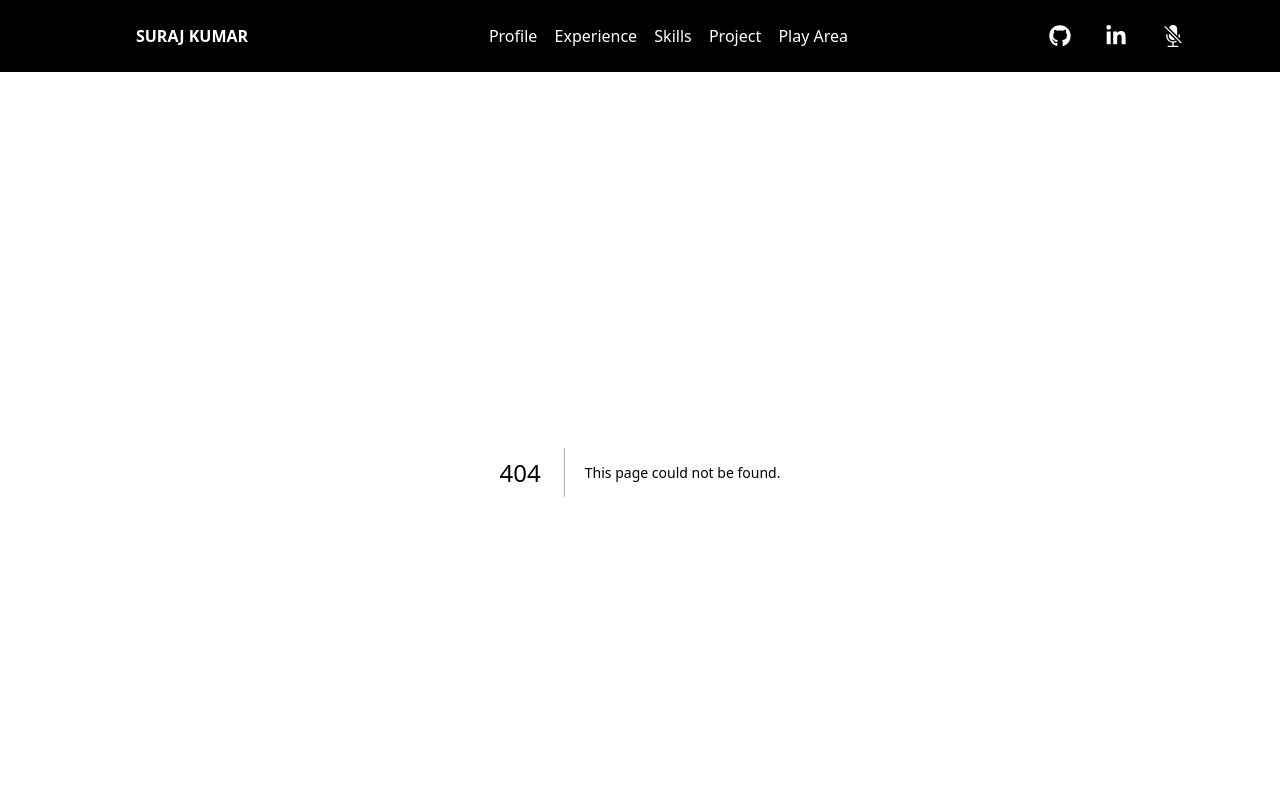
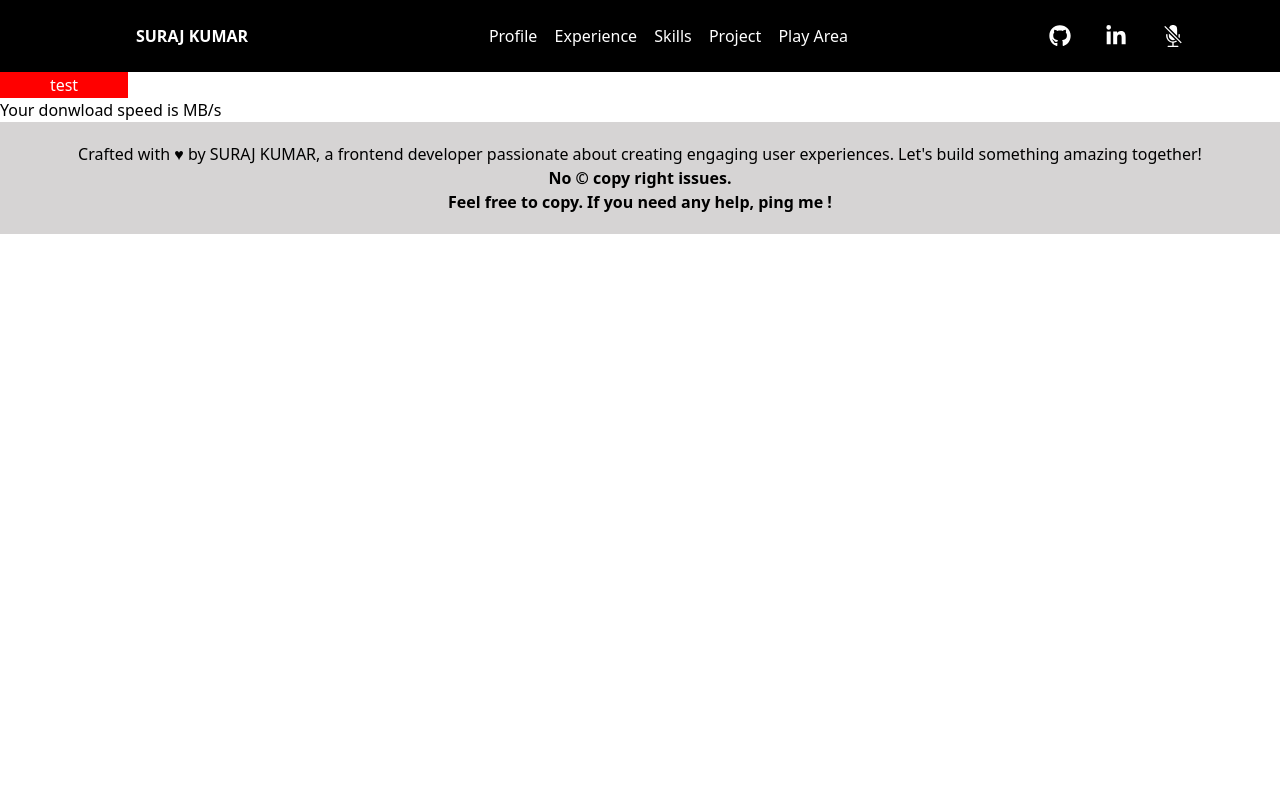
Before and after one commit to Surajkumar0708/Portfolio, a Next.js app: page /playarea/checkInternetSpeed in a window 1280 px wide. Before the commit this address had no page. Shown: the top 800 px of the page. Built offline with nearby package versions, Linux system fonts and the light colour scheme.

Commit message:
Restricted voice support for IOS, updated footer, dynamic experience

```diff
--- /dev/null
+++ b/src/app/playarea/checkInternetSpeed/page.tsx
@@ -0,0 +1,36 @@
+"use client";
+import "regenerator-runtime/runtime";
+import React from "react";
+import { Container, TestBtn } from "./styledComponent";
+const filePath =
+  "https://e.rpp-noticias.io/xlarge/2024/05/04/175617_1576945.webp";
+const fileSizeInBytes = 1048576;
+
+const InternetSpeedTest = () => {
+  const [downloadSpeed, setDownloadSpeed] = React.useState<string | number>();
+  const [uploadSpeed, setUploadSpeed] = React.useState();
+  const checkSpeed = async () => {
+    const startTime = new Date().getTime();
+    try {
+      const res = await fetch(filePath);
+      const endTime = new Date().getTime();
+      const blob = await res.blob();
+      const duration = (endTime - startTime) / 1000;
+      const bitsLoaded = fileSizeInBytes * 8;
+      const speedBps = bitsLoaded / duration;
+      const speedKbps = speedBps / 1024;
+      const speedMbps = speedKbps / 1024;
+      setDownloadSpeed(speedMbps.toFixed(2));
+    } catch (e) {
+      console.log(e);
+    }
+  };
+  return (
+    <Container>
+      <TestBtn onClick={checkSpeed}>test</TestBtn>
+      <h2>Your donwload speed is {downloadSpeed} MB/s</h2>
+    </Container>
+  );
+};
+
+export default InternetSpeedTest;
--- /dev/null
+++ b/src/app/playarea/checkInternetSpeed/styledComponent.ts
@@ -0,0 +1,13 @@
+import styled from "styled-components";
+
+export const Container = styled.div``;
+export const TestBtn = styled.button`
+  background-color: red;
+  border: 1px solid red;
+  color: white;
+  width: 10%;
+
+  //   &:hover {
+  //     background-color: yellow;
+  //   }
+`;
--- a/src/components/footer/footer.tsx
+++ b/src/components/footer/footer.tsx
@@ -4,6 +4,7 @@ import React from "react";
 
 import "./footerStyle.css";
 import { useSelector } from "react-redux";
+import Strings from "../../strings.json";
 
 const Footer: React.FC = () => {
   const { footerColor, footerTextColor } = useSelector(
@@ -19,6 +20,8 @@ const Footer: React.FC = () => {
         about creating engaging user experiences. Let&apos;s build something
         amazing together!
       </p>
+      <p className="bold">No &copy; copy right issues.</p>
+      <p className="bold">{Strings.footerDes2}</p>
     </footer>
   );
 };
--- a/src/components/footer/footerStyle.css
+++ b/src/components/footer/footerStyle.css
@@ -1,17 +1,16 @@
 .footer {
   width: 100%;
   display: flex;
+  flex-direction: column;
   justify-content: space-evenly;
   align-items: center;
   min-height: 10vh;
   background-color: rgb(214, 212, 212);
+  padding: 20px 0;
 }
 
-.right_footer > ul {
-  display: flex;
-  justify-content: space-between;
-  align-items: center;
-  width: 140%;
+.bold {
+  font-weight: bolder;
 }
 
 /* for mobile */
--- /dev/null
+++ b/src/components/helpers/common.ts
@@ -0,0 +1,14 @@
+export const getExpYearsAndMonths = () => {
+  const startDate: any = new Date(2021, 6, 7);
+  const currentDate: any = new Date();
+  const differenceInTime: number = currentDate - startDate;
+  const differenceInDays = Math.floor(differenceInTime / (1000 * 60 * 60 * 24));
+  const differenceInMonths = differenceInDays / 30.44;
+  const years = Math.floor(differenceInMonths / 12);
+  const months = Math.floor(differenceInMonths % 12);
+  if (months === 0) {
+    return { years };
+  } else {
+    return { months, years };
+  }
+};
--- a/src/components/helpers/devices.ts
+++ b/src/components/helpers/devices.ts
@@ -1,3 +1,8 @@
 export const isMobile = (width: number) => {
   return width < 768;
 };
+
+export const isIOS = () => {
+  const userAgent = navigator.userAgent || navigator.vendor;
+  return /iPad|iPhone|iPod/.test(userAgent);
+};
--- a/src/components/main/professional-details/left-section/about-desc/about-desc.tsx
+++ b/src/components/main/professional-details/left-section/about-desc/about-desc.tsx
@@ -1,6 +1,6 @@
 import React from "react";
 import String from "../../../../../strings.json";
-import { Typography, Box, Button } from "@mui/material";
+import { Typography, Box } from "@mui/material";
 
 import "./aboutdesc.css";
 import { useDispatch, useSelector } from "react-redux";
@@ -8,6 +8,7 @@ import { videoActions } from "@/components/store/slices/videoSlice/videoSlice";
 import { sweetAlertPopup } from "@/components/websiteTour/driver";
 import { useRouter } from "next/navigation";
 import Swal from "sweetalert2";
+import { getExpYearsAndMonths } from "@/components/helpers/common";
 
 const AboutDesc: React.FC = () => {
   const dispatch = useDispatch();
@@ -16,6 +17,7 @@ const AboutDesc: React.FC = () => {
   const { bodyTextColor } = useSelector(
     (state: any) => state.custSlice.formValues
   );
+  const experience = getExpYearsAndMonths();
 
   React.useEffect(() => {
     if (window.innerWidth < 600) {
@@ -47,11 +49,13 @@ const AboutDesc: React.FC = () => {
   return (
     <Box className="about_cont">
       <Typography style={{ color: bodyTextColor }} className="about_text">
-        {String.aboutDesc}
+        {`${String.aboutDesc1} ${experience?.years}${
+          experience?.months ? "." : ""
+        }${experience?.months || ""} ${String.aboutDesc2} `}
       </Typography>
       {
         <button
-          // disabled={isMobileView}
+          disabled={isMobileView}
           onClick={tourStart}
           className={btnClass}
         >
--- a/src/components/main/voice-support-popup/voice-support-popup.tsx
+++ b/src/components/main/voice-support-popup/voice-support-popup.tsx
@@ -8,11 +8,13 @@ import SpeechRecognition, {
 } from "react-speech-recognition";
 import { useDispatch } from "react-redux";
 import { profileActions } from "@/components/store/slices/profileSlice/profileSlice";
+import { isIOS } from "@/components/helpers/devices";
 interface Props {
   open: boolean;
 }
 const VoicePopup = () => {
   const dispatch = useDispatch();
+  const isIOSDevices = isIOS();
 
   const closeVoicePopup = () => {
     dispatch(profileActions.setVoicePopupVisible(false));
@@ -24,10 +26,14 @@ const VoicePopup = () => {
   return (
     <React.Fragment>
       <Overlay close={closeVoicePopup} />
+
       <div className="voice_popup">
         <div className="mic_icon">
           <FaMicrophone />
         </div>
+        {isIOSDevices ? (
+          <b>This feature is not supported in IOS devices</b>
+        ) : (
           <div className="voice_cmds">
             <div className="limitations">
               <span>Note: This feature has some limitation </span>
@@ -49,10 +55,13 @@ const VoicePopup = () => {
               both in your phrase same for <strong>CLOSE</strong>
             </p>
           </div>
+        )}
         <div className="voice_btns">
+          {!isIOSDevices && (
             <button className="btn" onClick={startMic}>
               Start
             </button>
+          )}
           <button className="btn" onClick={closeVoicePopup}>
             Cancel
           </button>
--- a/src/strings.json
+++ b/src/strings.json
@@ -2,7 +2,8 @@
   "logoText": "SURAJ KUMAR",
   "profileDes1": "My name is SURAJ KUMAR",
   "profileDes2": "I am a Front-End Developer",
-  "aboutDesc": "Passionate and self-motivated Front-End Developer with nearly 3 years of professional experience in designing and developing user-centric web and mobile applications. Proficient in creating responsive and visually appealing interfaces using modern technologies like ReactJS, React Native and NextJS. Adapt at writing clean, efficient, and high-quality code while prioritizing user experience and interface aesthetics.",
+  "aboutDesc1": "Passionate and self-motivated Front-End Developer with",
+  "aboutDesc2": "years of professional experience in designing and developing user-centric web and mobile applications. Proficient in creating responsive and visually appealing interfaces using modern technologies like ReactJS, React Native and NextJS. Adapt at writing clean, efficient, and high-quality code while prioritizing user experience and interface aesthetics.",
   "profileText": "Profile",
   "skillsText": "Skills",
   "projectText": "Project",
@@ -23,5 +24,6 @@
   "inputTagName": "input name",
   "uploadImageText": "Upload Image",
   "generateFormDescription": "On this page, you can generate a form with any number of input fields you desire. Simply indicate the quantity of input fields you wish to include in your form, provide labels for each input field, and specify the input type (e.g., text, number, radio button, etc.).",
-  "imageSliderDes": "Please upload your pictures to create automatic Image Slider"
+  "imageSliderDes": "Please upload your pictures to create automatic Image Slider",
+  "footerDes2": "Feel free to copy. If you need any help, ping me !"
 }
```
Lines whose indentation alone changed are shown as unchanged.
